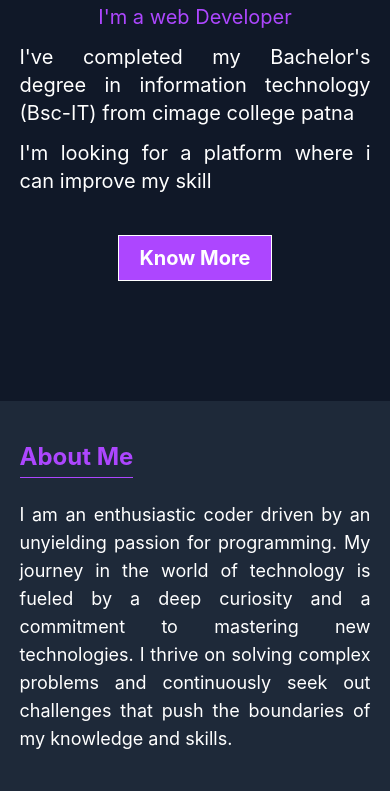
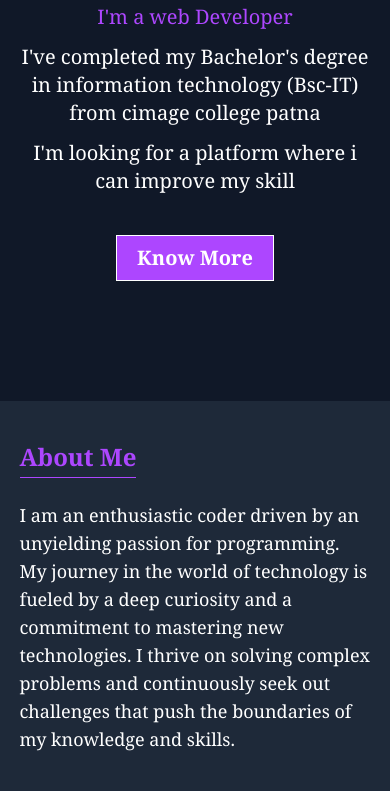
Before and after one commit to udaybscitstudent/myinfo, a plain HTML site: page index.html in a window 390 px wide. Shown: the part 165-956 px from the top of the page. Drawn offline with nearby package versions, Linux system fonts and the light colour scheme.

Commit message:
font change

```diff
--- a/index.html
+++ b/index.html
@@ -27,17 +27,11 @@
             background-size: 15%;
         }
      }
-     @media(max-width:640px){
-        body {
-        font-family: 'Inter', sans-serif;
-        }
-     }
-
      </style>
 
     <script src="https://cdn.jsdelivr.net/npm/@tailwindcss/browser@4"></script>
 </head>
-<body class="bg-gray-900 font-serif ">
+<body class="bg-gray-900 font-serif">
     <!-- loader -->
     <div id="loader" class="h-[100vh] w-full fixed z-1000"></div>
     <!-- start left sidebar -->
@@ -108,8 +102,8 @@
                 <div class="text-xl m-20 max-md:mx-0 max-md:mt-32 max-md:mb-0 max-md:text-center">
                     <h1 class="font-bold max-md:text-xl min-md:text-3xl word-spacing-2">UDAY KUMAR</h1>
                     <h2 class="max-md:text-md min-md:text-2xl my-3 text-purple-500">I'm a web Developer</h2>
-                    <p class="my-3 text-justify">I've completed my Bachelor's degree in information technology (Bsc-IT) from cimage college patna</p>
-                    <p class="text-justify">I'm looking for a platform where i can improve my skill</p>
+                    <p class="my-3 text-justify max-sm:text-center">I've completed my Bachelor's degree in information technology (Bsc-IT) from cimage college patna</p>
+                    <p class="text-justify max-sm:text-center">I'm looking for a platform where i can improve my skill</p>
                     <a href="#about"><button class="bg-purple-500 text-white px-5 py-2 mt-5 border font-bold max-sm:my-10 hover:text-purple-500 hover:bg-transparent hover:border-purple-500 ">Know More</button></a>
                 </div>
             </div>
@@ -120,7 +114,7 @@
             </div>
         </div>
         <!-- about me -->
-        <div class="h-auto bg-gray-800 text-justify py-10 pb-20" id="about">
+        <div class="h-auto bg-gray-800 text-justify max-sm:text-left py-10 pb-20" id="about">
             <div class="w-[90%] m-auto">
                 <div class="text-lg " >
                     <!-- <h2 class="mb-5 text-2xl font-bold text-purple-500" data-aos="fade-up">About Me</h2> -->
```
